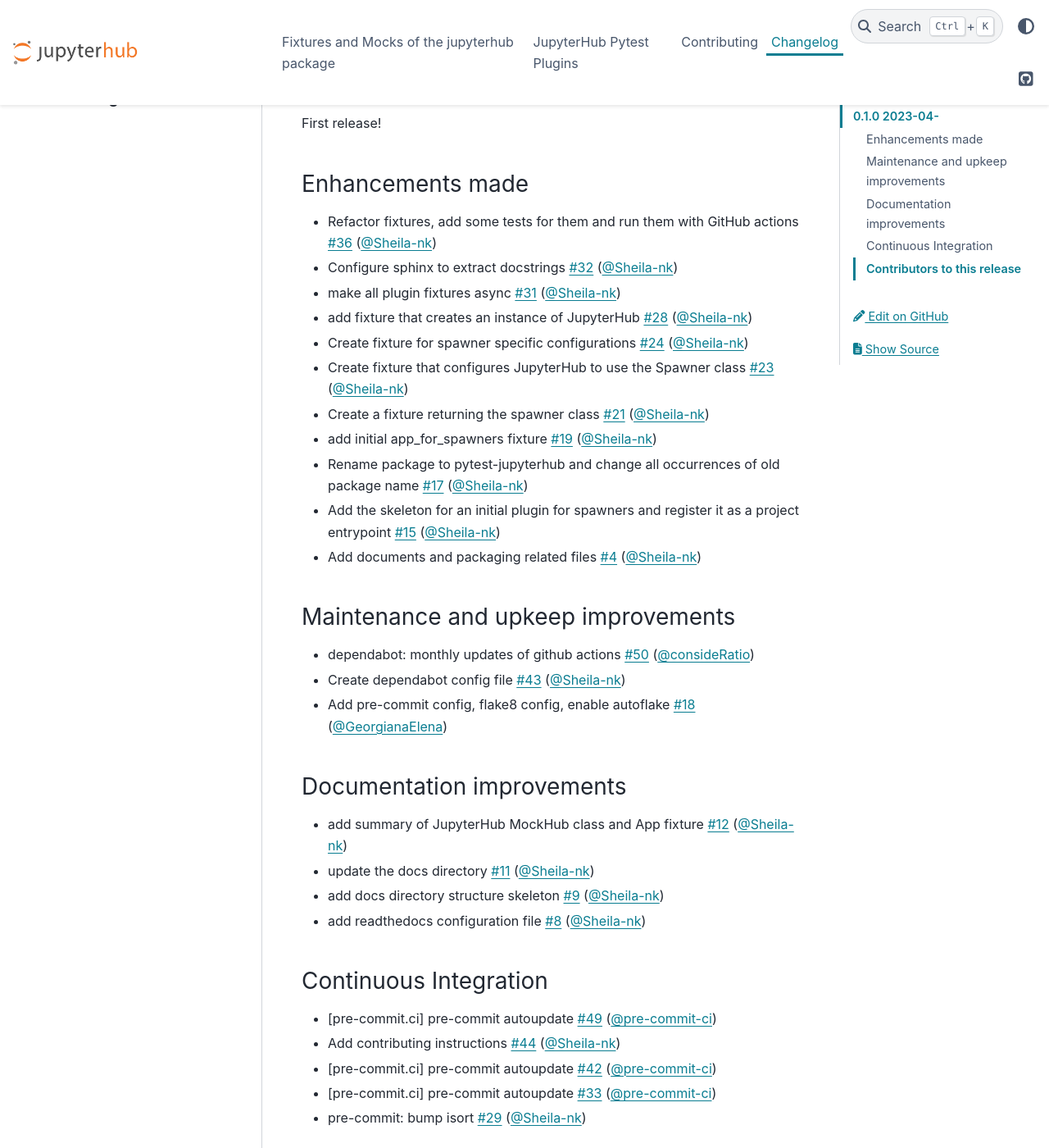
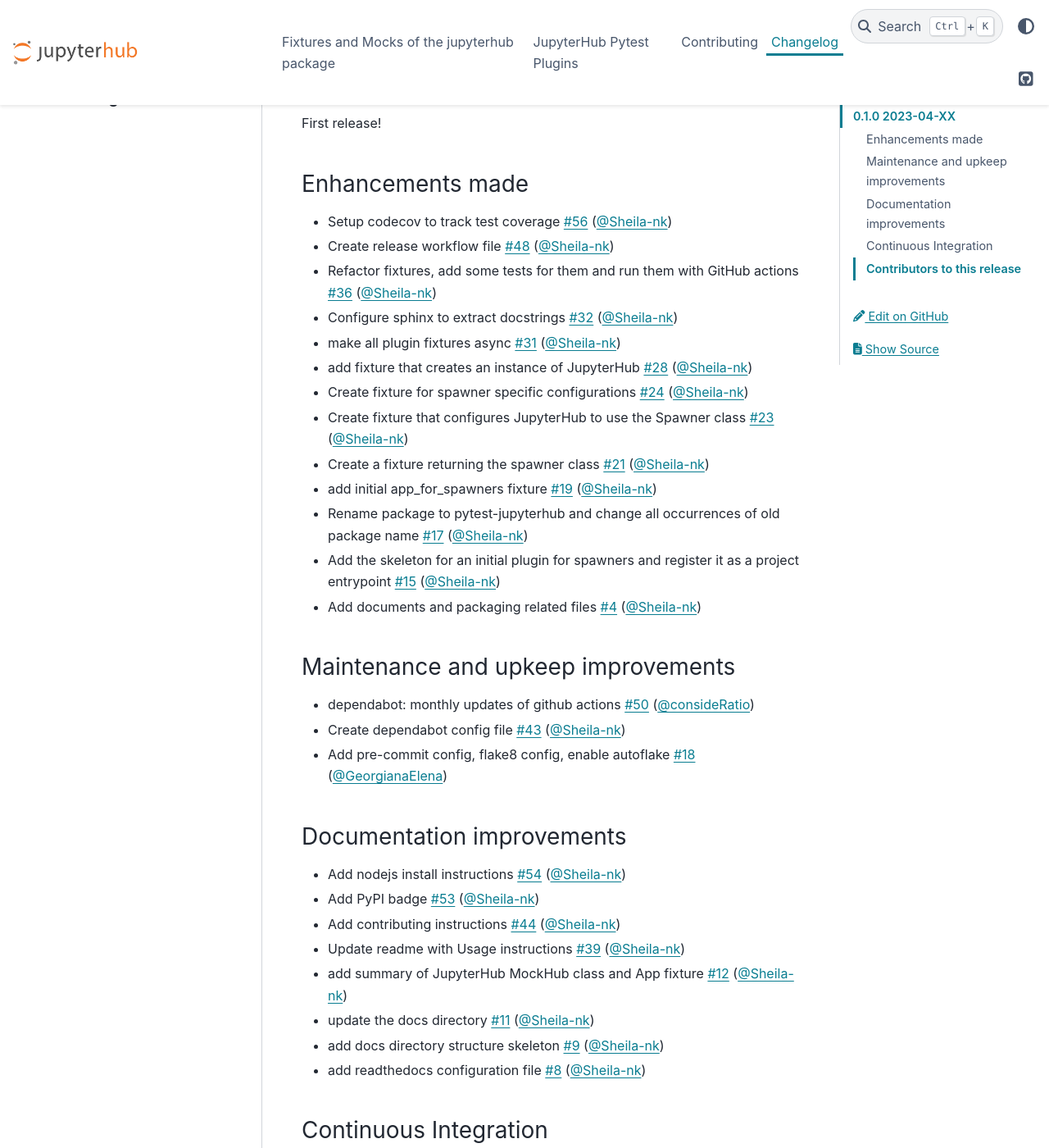
Before and after one commit to jupyterhub/pytest-jupyterhub, a Sphinx documentation site: the page built from docs/source/changelog.md, in a window 1280 px wide and 1400 px high, scrolled down 313 px. Shown: the whole window at 82% size. Built offline with Sphinx 7.4.7 and the PyData theme 0.15.4, drawn with Linux system fonts in a browser that asks for light colours.

Commit message:
update changelog with new PRs

```diff
--- a/docs/source/changelog.md
+++ b/docs/source/changelog.md
@@ -3,12 +3,14 @@
 For detailed changes from the prior release, click on the version number, and
 its link will bring up a GitHub listing of changes. Use `git log` on the command line for details.
 
-## [0.1.0](https://github.com/jupyterhub/pytest-jupyterhub/compare/0a6ed6d634f8bd9ae294a367fad1757f521f18b1...0.1.0) 2023-04-
+## [0.1.0](https://github.com/jupyterhub/pytest-jupyterhub/compare/0a6ed6d634f8bd9ae294a367fad1757f521f18b1...0.1.0) 2023-04-XX
 
 First release!
 
 ### Enhancements made
 
+- Setup codecov to track test coverage [#56](https://github.com/jupyterhub/pytest-jupyterhub/pull/56) ([@Sheila-nk](https://github.com/Sheila-nk))
+- Create release workflow file [#48](https://github.com/jupyterhub/pytest-jupyterhub/pull/48) ([@Sheila-nk](https://github.com/Sheila-nk))
 - Refactor fixtures, add some tests for them and run them with GitHub actions [#36](https://github.com/jupyterhub/pytest-jupyterhub/pull/36) ([@Sheila-nk](https://github.com/Sheila-nk))
 - Configure sphinx to extract docstrings [#32](https://github.com/jupyterhub/pytest-jupyterhub/pull/32) ([@Sheila-nk](https://github.com/Sheila-nk))
 - make all plugin fixtures async [#31](https://github.com/jupyterhub/pytest-jupyterhub/pull/31) ([@Sheila-nk](https://github.com/Sheila-nk))
@@ -29,6 +31,10 @@
 
 ### Documentation improvements
 
+- Add nodejs install instructions [#54](https://github.com/jupyterhub/pytest-jupyterhub/pull/54) ([@Sheila-nk](https://github.com/Sheila-nk))
+- Add PyPI badge [#53](https://github.com/jupyterhub/pytest-jupyterhub/pull/53) ([@Sheila-nk](https://github.com/Sheila-nk))
+- Add contributing instructions [#44](https://github.com/jupyterhub/pytest-jupyterhub/pull/44) ([@Sheila-nk](https://github.com/Sheila-nk))
+- Update readme with Usage instructions [#39](https://github.com/jupyterhub/pytest-jupyterhub/pull/39) ([@Sheila-nk](https://github.com/Sheila-nk))
 - add summary of JupyterHub MockHub class and App fixture [#12](https://github.com/jupyterhub/pytest-jupyterhub/pull/12) ([@Sheila-nk](https://github.com/Sheila-nk))
 - update the docs directory [#11](https://github.com/jupyterhub/pytest-jupyterhub/pull/11) ([@Sheila-nk](https://github.com/Sheila-nk))
 - add docs directory structure skeleton [#9](https://github.com/jupyterhub/pytest-jupyterhub/pull/9) ([@Sheila-nk](https://github.com/Sheila-nk))
```
Also changed, not shown: other parts of docs/source/changelog.md (+2 -2 lines).
